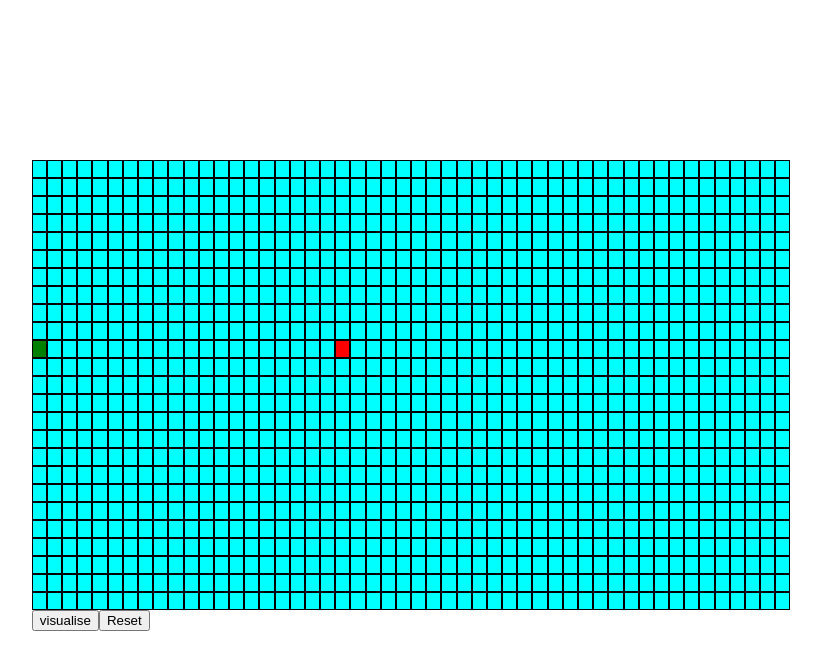
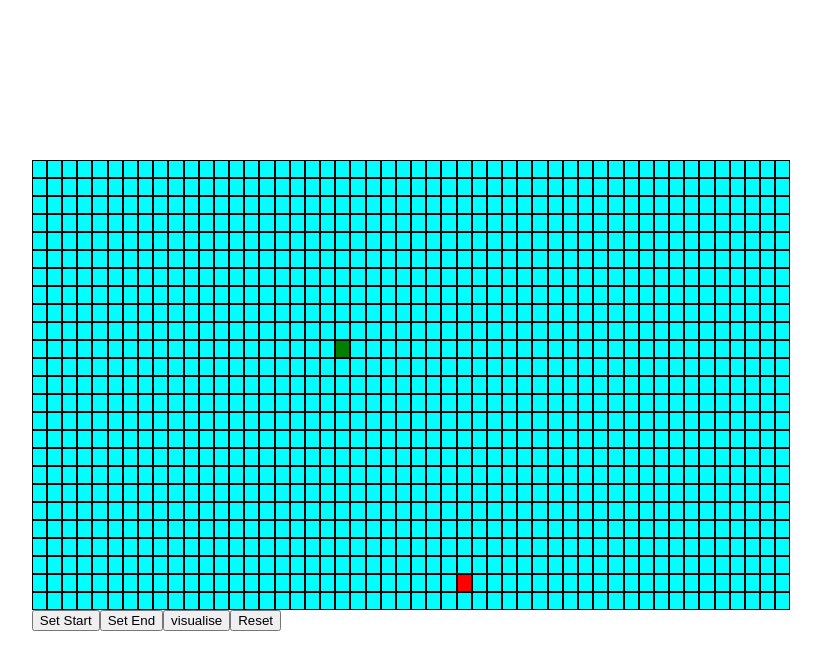
Before and after one commit to ajinkya359/visualise_dijkstra, a React (Create React App) app: page / in a window 1280 px wide. Shown: the top 670 px of the page, without its empty margins (229-1050 px from the left). Built offline with nearby package versions, Linux system fonts and the light colour scheme.

Commit message:
Added the starting and ending changing capability

```diff
--- a/src/components/Grid.js
+++ b/src/components/Grid.js
@@ -3,10 +3,10 @@ import Node from './Node';
 import '../stylesheets/Grid.css'
 import {dykstra} from '../algorithms/dykstra'
 const rows=25;
-const start_node_row=10
-const start_node_col=0
-const end_node_row=10
-const end_node_col=20
+var start_node_row=10
+var start_node_col=20
+var end_node_row=23
+var end_node_col=28
 const columns=50;
 class Grid extends React.Component{
     constructor(props)
@@ -14,6 +14,8 @@ class Grid extends React.Component{
         super(props)
         this.state={
             grid:[],
+            set:null,
+            reset:false,
             start_node_row:start_node_row,
             start_node_col:start_node_col,
             end_node_row: end_node_row,
@@ -21,13 +23,54 @@ class Grid extends React.Component{
         }
         this.visualise=this.visualise.bind(this)
         this.handleReset=this.handleReset.bind(this)
+        this.handleClick=this.handleClick.bind(this)
+        this.setToStart=this.setToStart.bind(this)
+        this.setToEnd=this.setToEnd.bind(this)
 
+    }
+
+    handleClick=(row,col)=>{
+        if(!this.state.set) {
+            console.log("Choose what to set")
+            return;
         }
-
+        if(this.state.reset)
+        this.handleReset()
+        if(this.state.set===1){
+        var temp=this.state.grid;
+        temp[this.state.start_node_row][start_node_col].isStart=false
+        temp[row][col].isStart=true
+        document.getElementById(`${this.state.start_node_row}-${this.state.start_node_col}`).className="node"
+        document.getElementById(`${this.state.start_node_row}-${this.state.start_node_col}`).isStart=false
+        document.getElementById(`${row}-${col}`).className="node node-start"
+        document.getElementById(`${row}-${col}`).isStart=true;
+        start_node_row=row
+        start_node_col=col
+        this.setState({start_node_row:row,start_node_col:col,grid:temp})
+        console.log("Clicked")
+        }
+        else{
+            var temp=this.state.grid;
+        temp[this.state.end_node_row][end_node_col].isEnd=false
+        temp[row][col].isEnd=true
+        document.getElementById(`${this.state.end_node_row}-${this.state.end_node_col}`).className="node"
+        document.getElementById(`${this.state.end_node_row}-${this.state.end_node_col}`).isEnd=false
+        document.getElementById(`${row}-${col}`).className="node node-finish"
+        document.getElementById(`${row}-${col}`).isEnd=true;
+        end_node_row=row
+        end_node_col=col
+        this.setState({end_node_row:row,end_node_col:col,grid:temp})
+        console.log("Clicked")
+        }
+    }
     visualise(){
+    if(this.state.reset)
+    {
+        this.handleReset();
+    }
+    this.setState({reset:true})
     var temp=this.state.grid
     const order=dykstra(temp,start_node_row,start_node_col,end_node_row,end_node_col);
-    console.log(temp)
 
         for(let i=0;i<=order.length;i++)
        {
@@ -54,7 +97,17 @@ class Grid extends React.Component{
        }
 
     }
+    setToStart(){
+        var temp =1
+        // e.style="background_color=green"
+        this.setState({set:temp})
+    }
+    setToEnd(){
+        var temp =2
+        this.setState({set:temp})
+    }
     handleReset(){
+
         var temp=this.state.grid;
         const order=dykstra(temp,start_node_row,start_node_col,end_node_row,end_node_col);
         if(order.length)
@@ -69,6 +122,7 @@ class Grid extends React.Component{
         // document.getElementById(`${order[i].row*10+order[i]}`).className="node node-vi"
        }
         }
+
     }
     componentDidMount(){//is called only once in the start
         var g=[];
@@ -109,14 +163,16 @@ class Grid extends React.Component{
                             isStart={idr===this.state.start_node_row?(idc===this.state.start_node_col?true:false):false}
                             isEnd={idr===this.state.end_node_row?(idc===this.state.end_node_col?true:false):false}
                             distance={col.distance}
-                            isVisited={col.isVisited}/>
+                            isVisited={col.isVisited}
+                            onClick={this.handleClick}>
+                            </Node>
 
                         )}
                     </div>
                 ))}
+                <button onClick={this.setToStart}>Set Start</button>
+                <button onClick={this.setToEnd}>Set End</button>
                 <button onClick={this.visualise}> visualise</button>
-
-
                 <button onClick={this.handleReset}>Reset</button>
             </div>
         )
--- a/src/components/Node.js
+++ b/src/components/Node.js
@@ -8,6 +8,9 @@ class Node extends React.Component{
         }
     }
 
+    handleClick=(e)=>{
+        this.props.onClick(this.props.row,this.props.col)
+    }
     render(){
         // {console.log('called')}
             // if(isVisited)
@@ -25,7 +28,7 @@ class Node extends React.Component{
             extraClassname="node-end"
 
         return(
-            <div className={`node ${extraClassname}`} id={`${this.props.row}-${this.props.col}`}>
+            <div className={`node ${extraClassname}`} id={`${this.props.row}-${this.props.col}`} onClick={this.handleClick}>
             </div>
         )
     }
```
